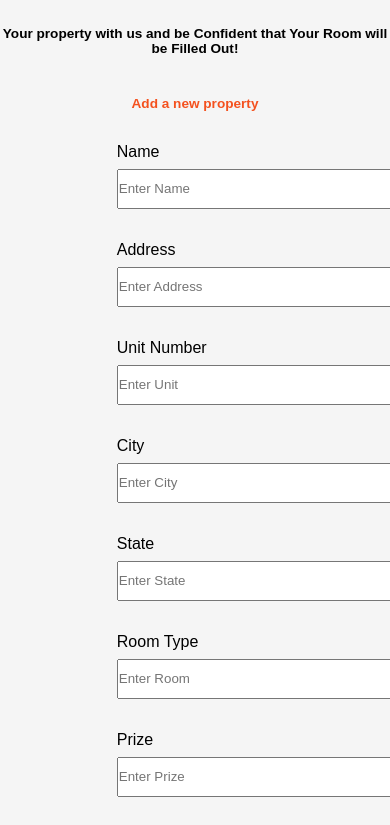
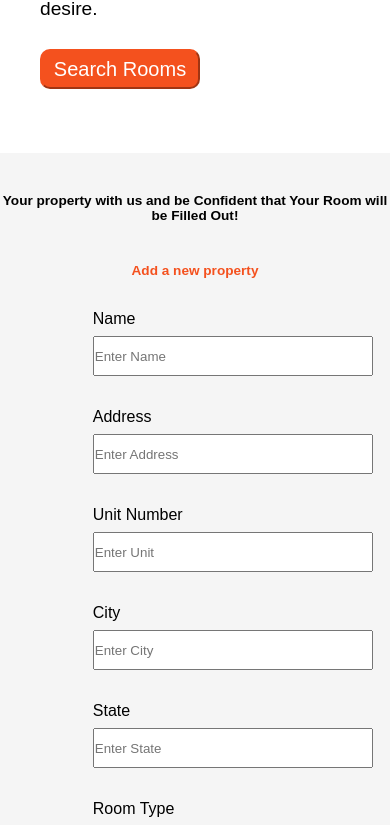
Before and after one commit to olubisifolarin/HomeRentals, a React (Create React App) app: page / in a window 390 px wide. Shown: the part 5153-5978 px from the top of the page. Built offline with nearby package versions, Linux system fonts and the light colour scheme.

Commit message:
update changes

```diff
--- a/src/App.css
+++ b/src/App.css
@@ -201,7 +201,6 @@ h4{
   width: 160px;
   height:40px;
   margin-top: 1.5rem;
-
 }
 
 .newProperty{
@@ -228,7 +227,7 @@ form{
 .row{
   display: flex;
   flex-wrap: wrap;
-  margin-left: 4rem;
+  margin-left: 2.5rem;
 }
 
 h5{
@@ -249,7 +248,7 @@ label{
 }
 
 input{
-  width: 300px;
+  width: 270px;
   margin-bottom: 2rem;
   height: 40px;
 }
@@ -414,7 +413,7 @@ span.visually-hidden{
 }
 
 .video iframe {
-  height: 580px;
+  height: 600px;
   width: 60%;
   margin-left: 8rem;
   margin-top: -1.8rem;
@@ -538,7 +537,7 @@ html, body{
 
   .ImgProperty{
     width: 70%;
-    margin-left: 2rem!important;
+    margin-left: 0!important;
     margin-top: 2rem!important;
   }
 
@@ -677,9 +676,8 @@ html, body{
 @media (max-width:820px) {
   html, body{
     overflow-x: hidden;
-    top: 0;
+    margin-top: 0;
   }
-
   .nav-links{
     display: flex;
 		flex-direction: column;
@@ -688,7 +686,7 @@ html, body{
 		width: 80%;
     height: 600px;
 		top: 60px;
-    left: -150%;
+    left: 100%;
 		transition: 0.5s all;
 		font-size: 0.8rem;
 		background-color:black;
@@ -696,7 +694,7 @@ html, body{
   }
 
   .nav-links.active {
-		left: 0;
+		left: -7rem;
 	}
 
   .nav-item{
@@ -789,7 +787,7 @@ html, body{
   @media (max-width:770px){
     html, body{
       overflow-x: hidden;
-      top: 0;
+      margin-top: 0;
     }
 
     input{
@@ -804,6 +802,7 @@ html, body{
   @media (max-width:920px) {
     html, body{
       overflow-x: hidden;
+      margin-top: 0;
     }
 
     .Fransico{
@@ -900,6 +899,7 @@ html, body{
     @media (max-width:1024px){
       html, body{
         overflow-x: hidden;
+        margin-top: 0;
       }
 
       .bg_image{
@@ -914,9 +914,3 @@ html, body{
         margin-left: 40rem;
        }
     }
-
-    @media (max-width:1028px){
-      html, body{
-        overflow-x: hidden;
-      }
-    }
```
